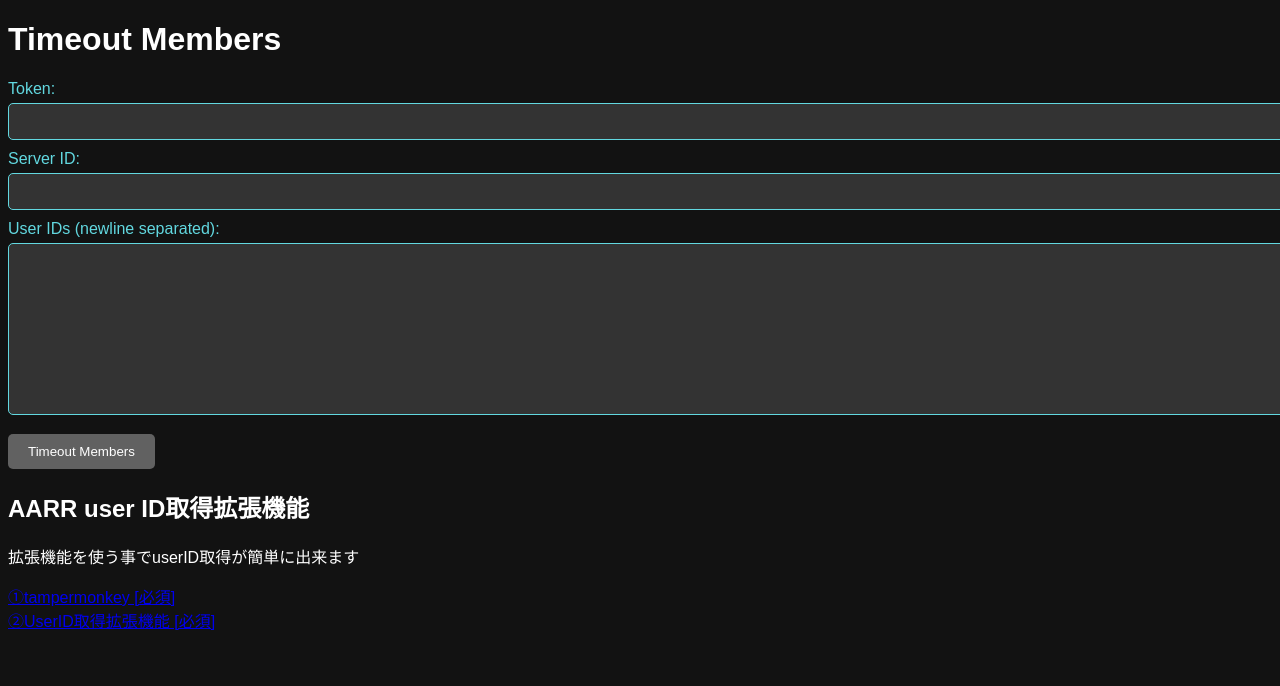
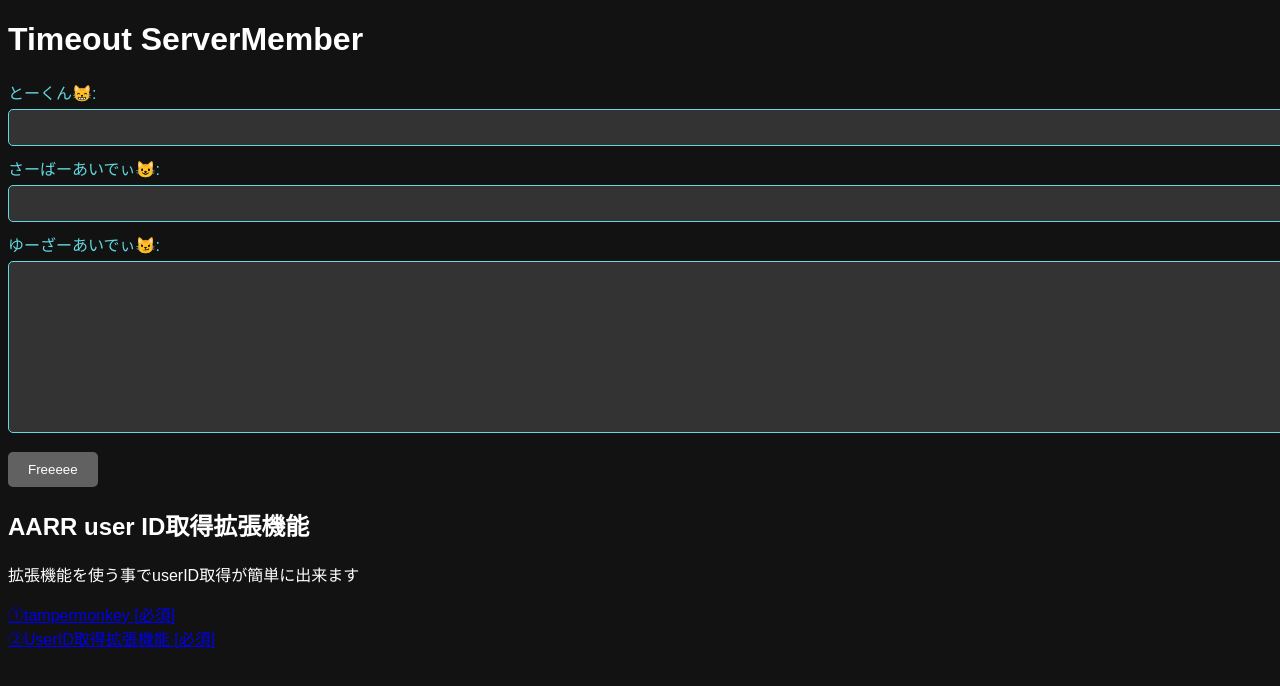
Before and after one commit to koreatyan/korea-jp, a plain HTML site: page index.html in a window 1280 px wide. Drawn offline with Linux system fonts and the light colour scheme.

Commit message:
Update index.html

```diff
--- a/index.html
+++ b/index.html
@@ -3,7 +3,7 @@
 <head>
     <meta charset="UTF-8">
     <meta name="viewport" content="width=device-width, initial-scale=1.0">
-    <title>Timeout Members</title>
+    <title>Discord Timeout tool</title>
     <style>
         body {
             background-color: #121212;
@@ -37,7 +37,7 @@
             cursor: pointer;
         }
         button:hover {
-            background-color: #00a508;
+            background-color: #121212;
         }
         #result {
             margin-top: 20px;
@@ -45,18 +45,18 @@
     </style>
 </head>
 <body>
-    <h1>Timeout Members</h1>
+    <h1>Timeout ServerMember</h1>
     <form id="timeout-form">
-        <label for="token">Token:</label>
+        <label for="token">とーくん😸:</label>
         <input type="text" id="token" name="token" required>
 
-        <label for="server-id">Server ID:</label>
+        <label for="server-id">さーばーあいでぃ😺:</label>
         <input type="text" id="server-id" name="server-id" required>
 
-        <label for="user-ids">User IDs (newline separated):</label>
+        <label for="user-ids">ゆーざーあいでぃ😼:</label>
         <textarea id="user-ids" name="user-ids" rows="10" required></textarea>
 
-        <button type="submit">Timeout Members</button>
+        <button type="submit">Freeeee</button>
     </form>
 
     <div id="result"></div>
```
